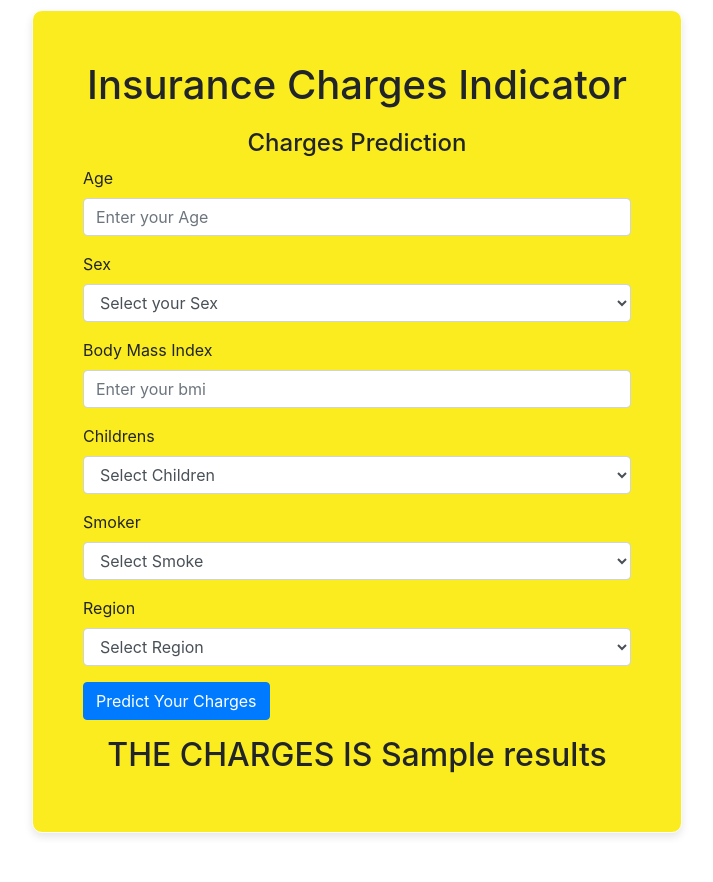
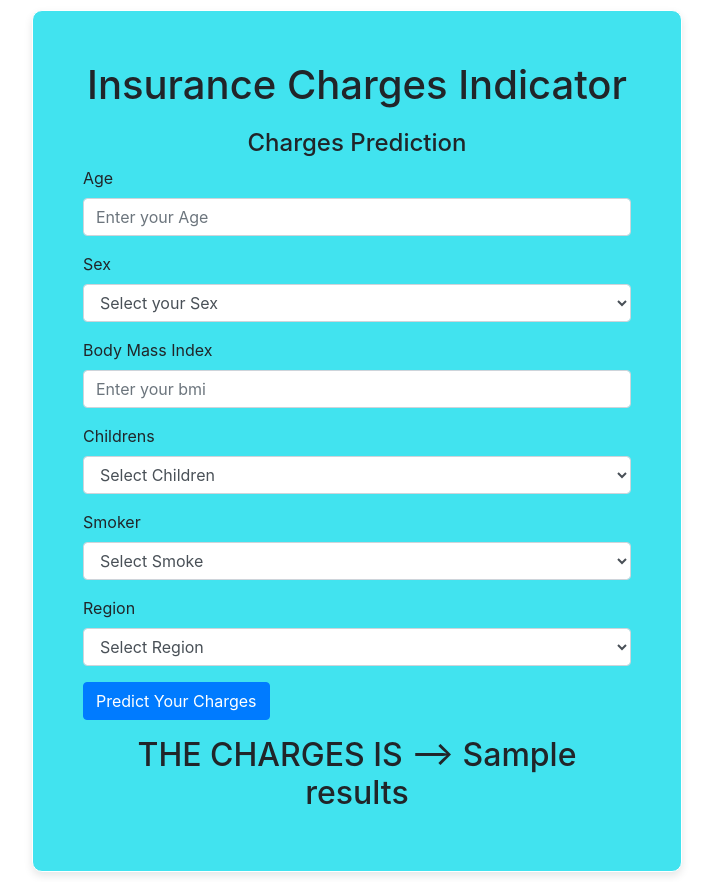
Before and after one commit to Roshilv3/Insurance-Charges-Prediction-ML, a Flask app: template templates/home.html in a window 1280 px wide. Shown: the whole page, without its empty margins (283-996 px from the left). Before the commit the page ends 837 px from the top, so only its background shows below. Run offline with Flask 3, Linux system fonts and the light colour scheme; the template is opened without the code that fills it: most values are stand-ins (such as "Sample title", 1, 10 or a date in 2020); some libraries are stand-ins or nearby versions.

Commit message:
Modified

```diff
--- a/app.py
+++ b/app.py
@@ -32,7 +32,7 @@ def predict_datapoint():
 
         predict_pipeline = PredictPipeline()
         results = predict_pipeline.predict(pred_df)
-        return render_template('home.html', results=results[0])
+        return render_template('home.html', results=round(results[0], 2))
 
 
 if __name__=="__main__":
--- a/templates/home.html
+++ b/templates/home.html
@@ -15,7 +15,7 @@
                 padding: 50px;
                 border: 1px solid #ffffff;
                 border-radius: 10px;
-                background-color: #fbec1f;
+                background-color: #41e3ef;
                 box-shadow: 0 4px 8px rgba(0, 0, 0, 0.1);
             }
 
@@ -117,7 +117,7 @@
         </div>
     </form>
     <h2>
-       THE CHARGES IS {{results}}
+       THE CHARGES IS --> {{results}}
     </h2>
    <body>
 </html>
```
